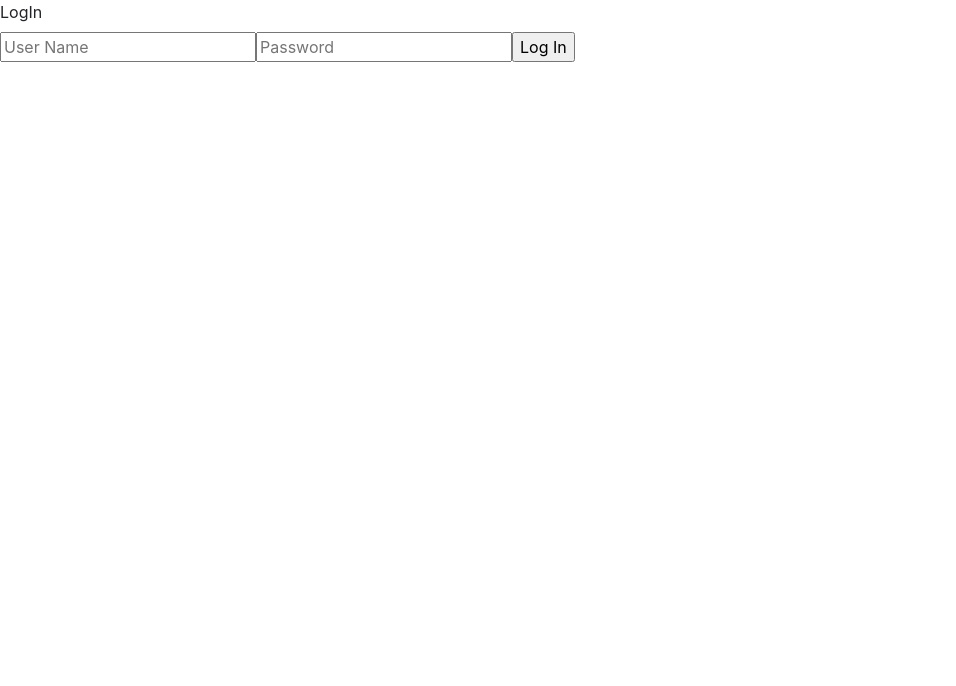
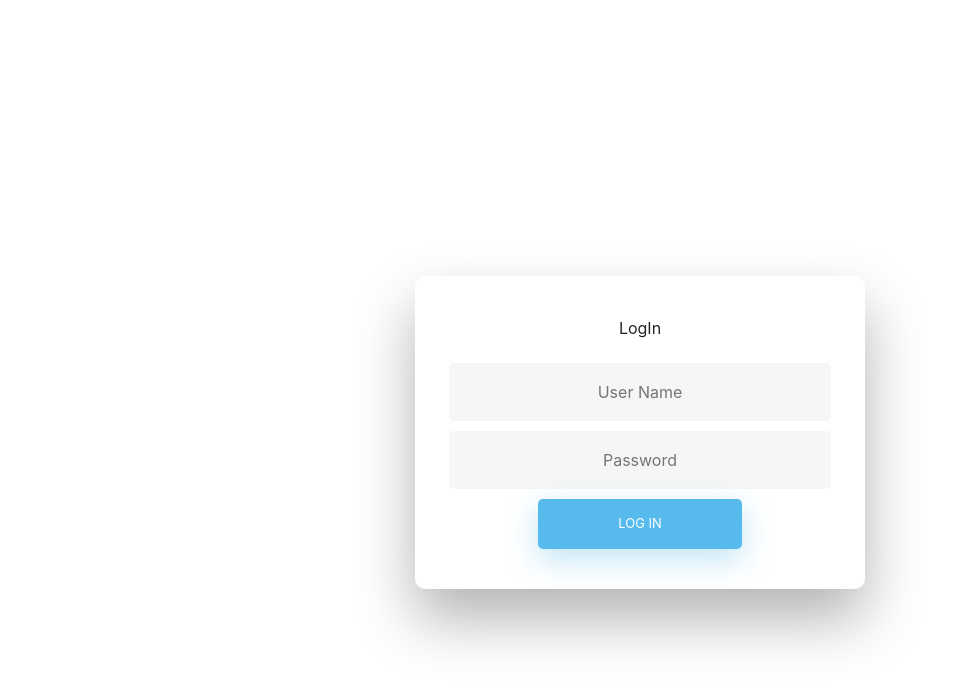
Before and after one commit to anilsagart/AngularWebTemplate, an Angular app in the folder AngularDashboard/: page / in a window 1280 px wide. Shown: the top 686 px of the page, without its empty margins (0-956 px from the left). Built offline with nearby package versions, Linux system fonts and the light colour scheme.

Commit message:
Adding CSS styling to HTML elements into the component

```diff
--- a/AngularDashboard/src/app/login/login.component.css
+++ b/AngularDashboard/src/app/login/login.component.css
@@ -0,0 +1,255 @@
+
+/* BASIC */
+  a {
+    color: #92badd;
+    display:inline-block;
+    text-decoration: none;
+    font-weight: 400;
+  }
+
+  h2 {
+    text-align: center;
+    font-size: 16px;
+    font-weight: 600;
+    text-transform: uppercase;
+    display:inline-block;
+    margin: 40px 8px 10px 8px;
+    color: #cccccc;
+  }
+
+
+
+  /* STRUCTURE */
+
+  .wrapper {
+    display: flex;
+    align-items: center;
+    flex-direction: column;
+    justify-content: center;
+    margin-top: 20%;
+    width: 100%;
+    min-height: 100%;
+    padding: 20px;
+  }
+
+  #formContent {
+    -webkit-border-radius: 10px 10px 10px 10px;
+    border-radius: 10px 10px 10px 10px;
+    background: #fff;
+    padding: 30px;
+    width: 90%;
+    max-width: 450px;
+    position: relative;
+    padding: 0px;
+    -webkit-box-shadow: 0 30px 60px 0 rgba(0,0,0,0.3);
+    box-shadow: 0 30px 60px 0 rgba(0,0,0,0.3);
+    text-align: center;
+  }
+
+  #formFooter {
+    background-color: #f6f6f6;
+    border-top: 1px solid #dce8f1;
+    padding: 25px;
+    text-align: center;
+    -webkit-border-radius: 0 0 10px 10px;
+    border-radius: 0 0 10px 10px;
+  }
+
+
+
+  /* TABS */
+
+  h2.inactive {
+    color: #cccccc;
+  }
+
+  h2.active {
+    color: #0d0d0d;
+    border-bottom: 2px solid #5fbae9;
+  }
+
+
+
+  /* FORM TYPOGRAPHY*/
+
+  input[type=button], input[type=submit], input[type=reset]  {
+    background-color: #56baed;
+    border: none;
+    color: white;
+    padding: 15px 80px;
+    text-align: center;
+    text-decoration: none;
+    display: inline-block;
+    text-transform: uppercase;
+    font-size: 13px;
+    -webkit-box-shadow: 0 10px 30px 0 rgba(95,186,233,0.4);
+    box-shadow: 0 10px 30px 0 rgba(95,186,233,0.4);
+    -webkit-border-radius: 5px 5px 5px 5px;
+    border-radius: 5px 5px 5px 5px;
+    margin: 5px 20px 40px 20px;
+    -webkit-transition: all 0.3s ease-in-out;
+    -moz-transition: all 0.3s ease-in-out;
+    -ms-transition: all 0.3s ease-in-out;
+    -o-transition: all 0.3s ease-in-out;
+    transition: all 0.3s ease-in-out;
+  }
+
+  input[type=button]:hover, input[type=submit]:hover, input[type=reset]:hover  {
+    background-color: #39ace7;
+  }
+
+  input[type=button]:active, input[type=submit]:active, input[type=reset]:active  {
+    -moz-transform: scale(0.95);
+    -webkit-transform: scale(0.95);
+    -o-transform: scale(0.95);
+    -ms-transform: scale(0.95);
+    transform: scale(0.95);
+  }
+
+  input[type=text] {
+    background-color: #f6f6f6;
+    border: none;
+    color: #0d0d0d;
+    padding: 15px 32px;
+    text-align: center;
+    text-decoration: none;
+    display: inline-block;
+    font-size: 16px;
+    margin: 5px;
+    width: 85%;
+    border: 2px solid #f6f6f6;
+    -webkit-transition: all 0.5s ease-in-out;
+    -moz-transition: all 0.5s ease-in-out;
+    -ms-transition: all 0.5s ease-in-out;
+    -o-transition: all 0.5s ease-in-out;
+    transition: all 0.5s ease-in-out;
+    -webkit-border-radius: 5px 5px 5px 5px;
+    border-radius: 5px 5px 5px 5px;
+  }
+
+  input[type=text]:focus {
+    background-color: #fff;
+    border-bottom: 2px solid #5fbae9;
+  }
+
+  input[type=text]:placeholder {
+    color: #cccccc;
+  }
+
+
+
+  /* ANIMATIONS */
+
+  /* Simple CSS3 Fade-in-down Animation */
+  .fadeInDown {
+    -webkit-animation-name: fadeInDown;
+    animation-name: fadeInDown;
+    -webkit-animation-duration: 1s;
+    animation-duration: 1s;
+    -webkit-animation-fill-mode: both;
+    animation-fill-mode: both;
+  }
+
+  @-webkit-keyframes fadeInDown {
+    0% {
+      opacity: 0;
+      -webkit-transform: translate3d(0, -100%, 0);
+      transform: translate3d(0, -100%, 0);
+    }
+    100% {
+      opacity: 1;
+      -webkit-transform: none;
+      transform: none;
+    }
+  }
+
+  @keyframes fadeInDown {
+    0% {
+      opacity: 0;
+      -webkit-transform: translate3d(0, -100%, 0);
+      transform: translate3d(0, -100%, 0);
+    }
+    100% {
+      opacity: 1;
+      -webkit-transform: none;
+      transform: none;
+    }
+  }
+
+  /* Simple CSS3 Fade-in Animation */
+  @-webkit-keyframes fadeIn { from { opacity:0; } to { opacity:1; } }
+  @-moz-keyframes fadeIn { from { opacity:0; } to { opacity:1; } }
+  @keyframes fadeIn { from { opacity:0; } to { opacity:1; } }
+
+  .fadeIn {
+    opacity:0;
+    -webkit-animation:fadeIn ease-in 1;
+    -moz-animation:fadeIn ease-in 1;
+    animation:fadeIn ease-in 1;
+
+    -webkit-animation-fill-mode:forwards;
+    -moz-animation-fill-mode:forwards;
+    animation-fill-mode:forwards;
+
+    -webkit-animation-duration:1s;
+    -moz-animation-duration:1s;
+    animation-duration:1s;
+  }
+
+  .fadeIn.first {
+      padding: 10px;
+      padding-top: 40px;
+    -webkit-animation-delay: 0.4s;
+    -moz-animation-delay: 0.4s;
+    animation-delay: 0.4s;
+  }
+
+  .fadeIn.second {
+    -webkit-animation-delay: 0.6s;
+    -moz-animation-delay: 0.6s;
+    animation-delay: 0.6s;
+  }
+
+  .fadeIn.third {
+    -webkit-animation-delay: 0.8s;
+    -moz-animation-delay: 0.8s;
+    animation-delay: 0.8s;
+  }
+
+  .fadeIn.fourth {
+    -webkit-animation-delay: 1s;
+    -moz-animation-delay: 1s;
+    animation-delay: 1s;
+  }
+
+  /* Simple CSS3 Fade-in Animation */
+  .underlineHover:after {
+    display: block;
+    left: 0;
+    bottom: -10px;
+    width: 0;
+    height: 2px;
+    background-color: #56baed;
+    content: "";
+    transition: width 0.2s;
+  }
+
+  .underlineHover:hover {
+    color: #0d0d0d;
+  }
+
+  .underlineHover:hover:after{
+    width: 100%;
+  }
+
+
+
+  /* OTHERS */
+
+  *:focus {
+      outline: none;
+  }
+
+  #icon {
+    width:60%;
+  }
```
Also changed, not shown: 1 other file (tests, documents, lock files or other folders).
